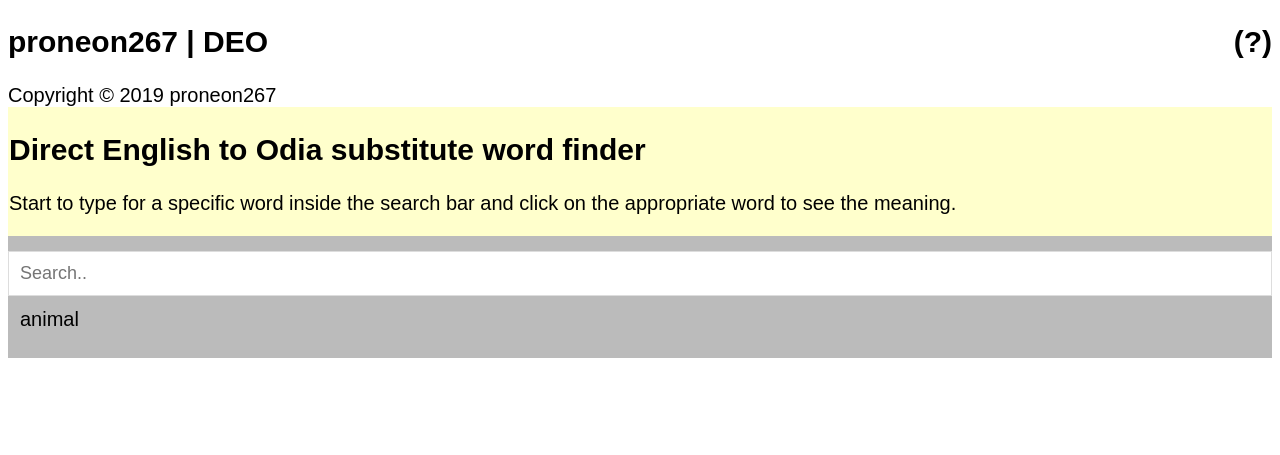
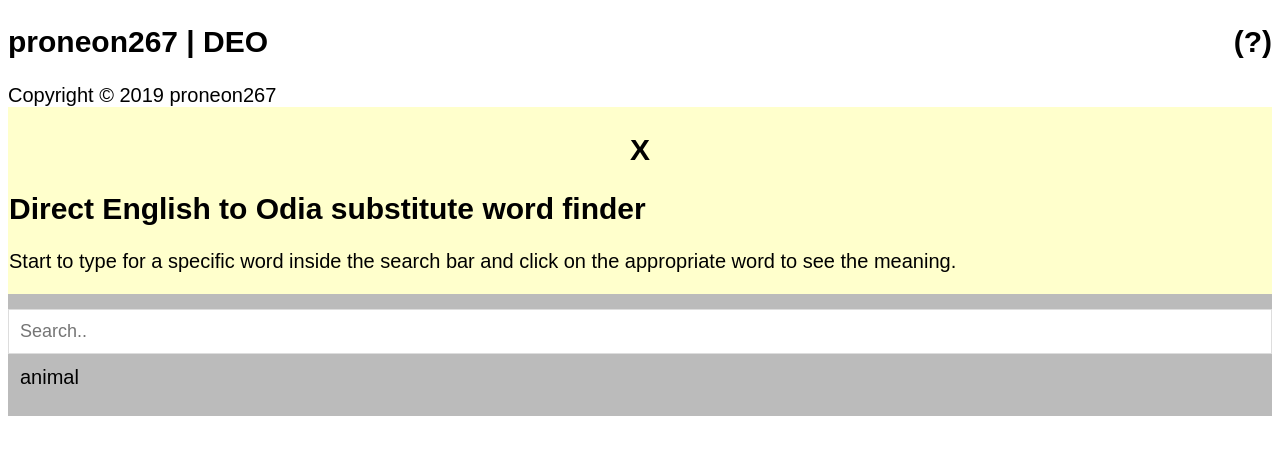
Before and after one commit to proneon267/deo, a Jekyll site: the page built from index.html, in a window 1280 px wide. Shown: the top 455 px of the page. Built offline with Jekyll 4.4.1, drawn with Linux system fonts in a browser that asks for light colours.

Commit message:
Update default.html

```diff
--- a/_layouts/default.html
+++ b/_layouts/default.html
@@ -67,6 +67,7 @@ body {
 	Copyright &copy; {{ site.time | date: '%Y' }} proneon267
 
 	<div class="help">
+		<h2><center>X</center></h2>
 <h2>Direct English to Odia substitute word finder</h2>
 <p>Start to type for a specific word inside the search bar and click on the appropriate word to see the meaning.</p>
 	</div>
```
